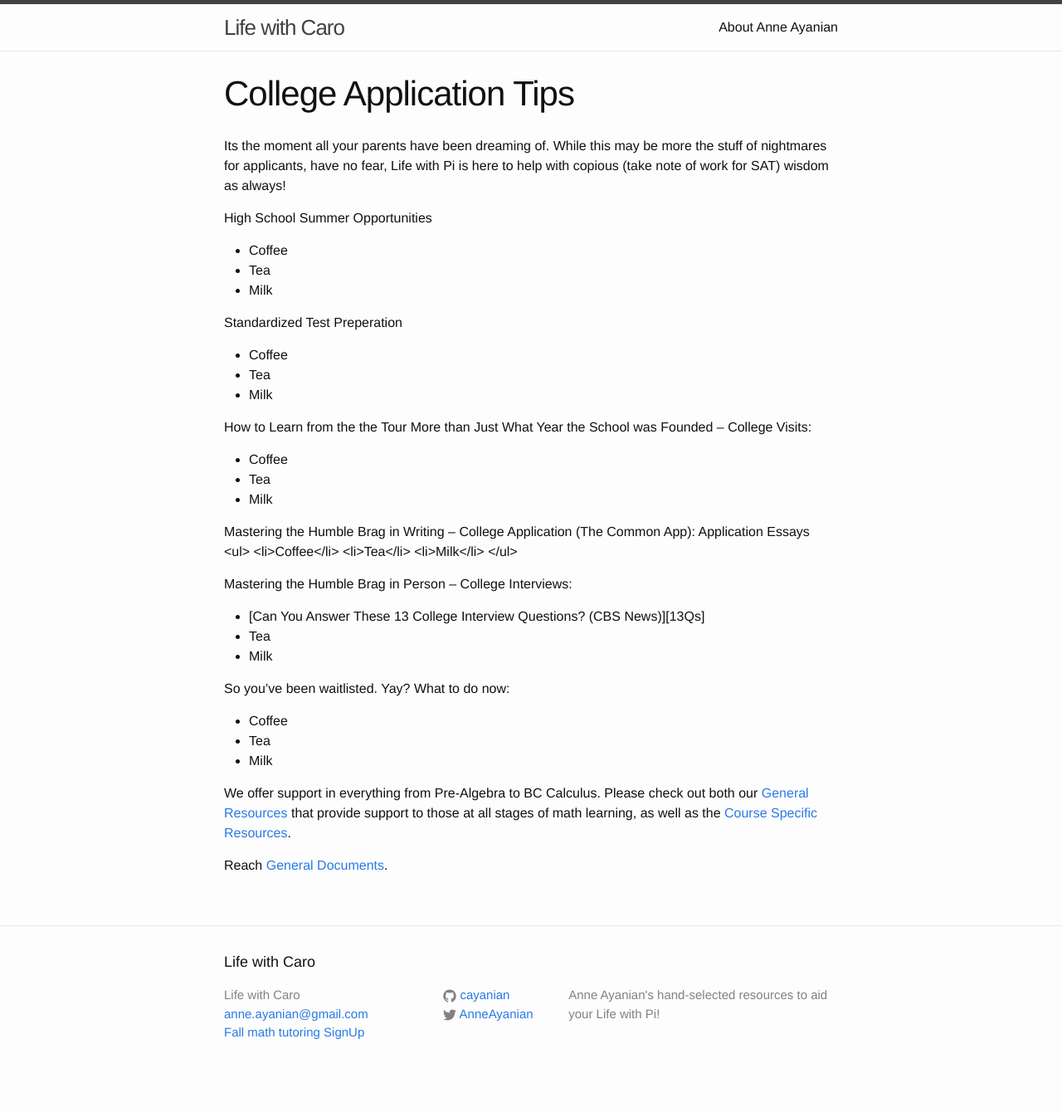
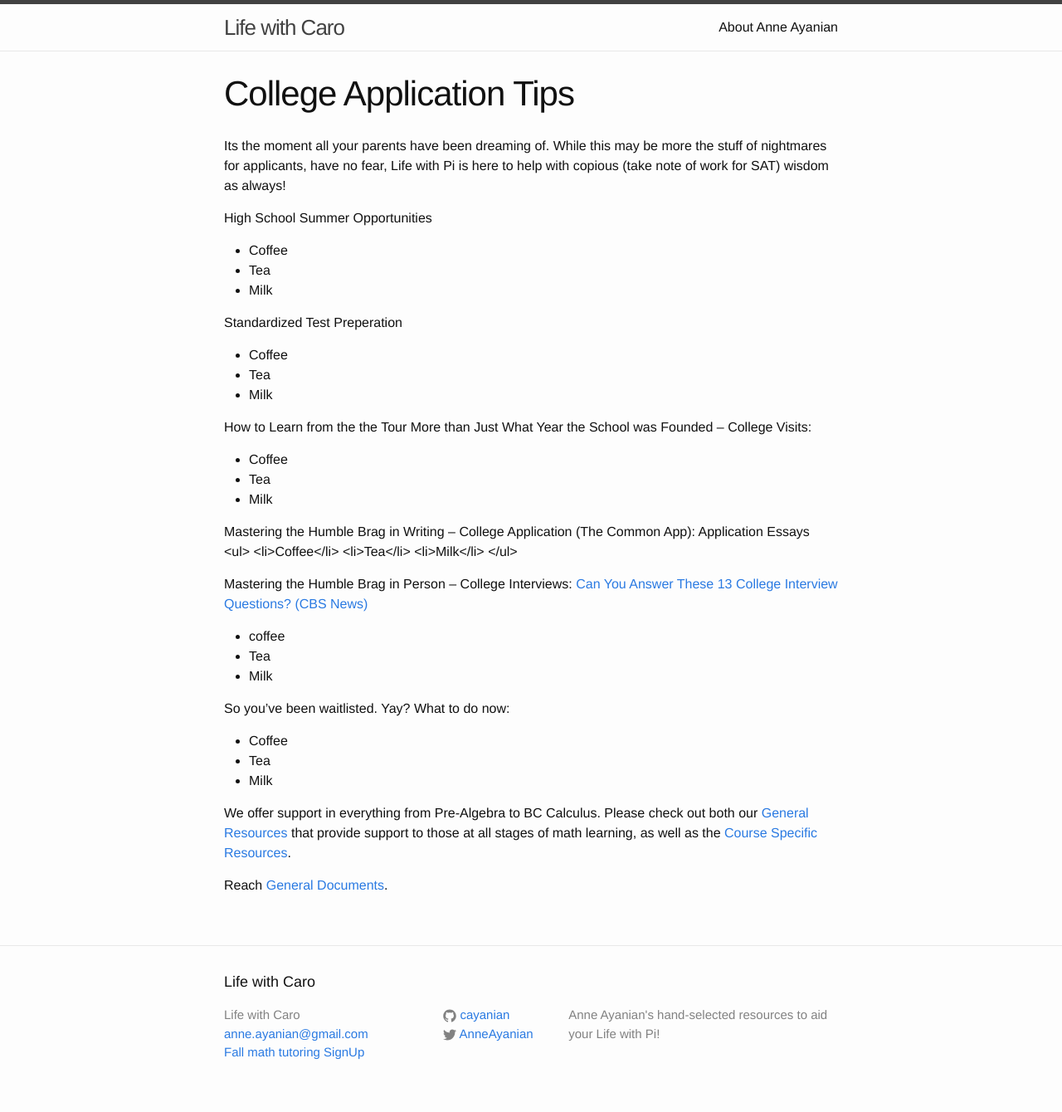
Before and after one commit to cayanian/cayanian.github.io, a Jekyll site: the page built from _posts/2017-11-04-College-Application-Tips.markdown, in a window 1280 px wide. Shown: the whole page at 83% size. Built offline with Jekyll 4.4.1, drawn with Linux system fonts in a browser that asks for light colours; before the commit the page ends 1316 px from its top, so only the background shows below that.

Commit message:
Update 2017-11-04-College-Application-Tips.markdown

```diff
--- a/_posts/2017-11-04-College-Application-Tips.markdown
+++ b/_posts/2017-11-04-College-Application-Tips.markdown
@@ -34,8 +34,9 @@ Mastering the Humble Brag in Writing -- College Application (The Common App):
     </ul>
 
 Mastering the Humble Brag in Person -- College Interviews:
+[Can You Answer These 13 College Interview Questions? (CBS News)][13Qs]
   <ul>
-    <li>[Can You Answer These 13 College Interview Questions? (CBS News)][13Qs]</li>
+    <li>coffee</li>
     <li>Tea</li>
     <li>Milk</li>
   </ul>
```
